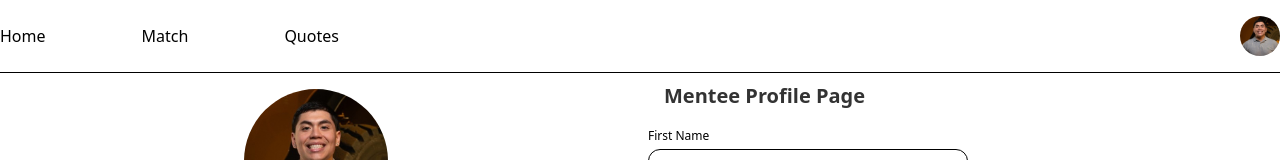
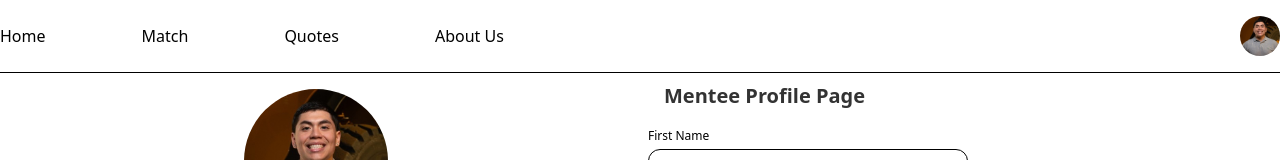
Before and after one commit to Rapcole12/STEMagnet, a React (Create React App) app in the folder frontend/: page /MenteeProfile in a window 1280 px wide. Shown: the top 160 px of the page. Built offline with nearby package versions, Linux system fonts and the light colour scheme.

Commit message:
update nav to include about us

```diff
--- a/frontend/src/components/Nav_logged_in.jsx
+++ b/frontend/src/components/Nav_logged_in.jsx
@@ -18,6 +18,9 @@ const Nav = () => {
           <li>
             <Link to="/quotes">Quotes</Link>
           </li>
+          <li>
+            <Link to="/aboutus">About Us</Link>
+          </li>
         </ul>
         <div className="flex items-center space-x-4">
           <div className="relative overflow-hidden rounded-full h-10 w-10">
```
